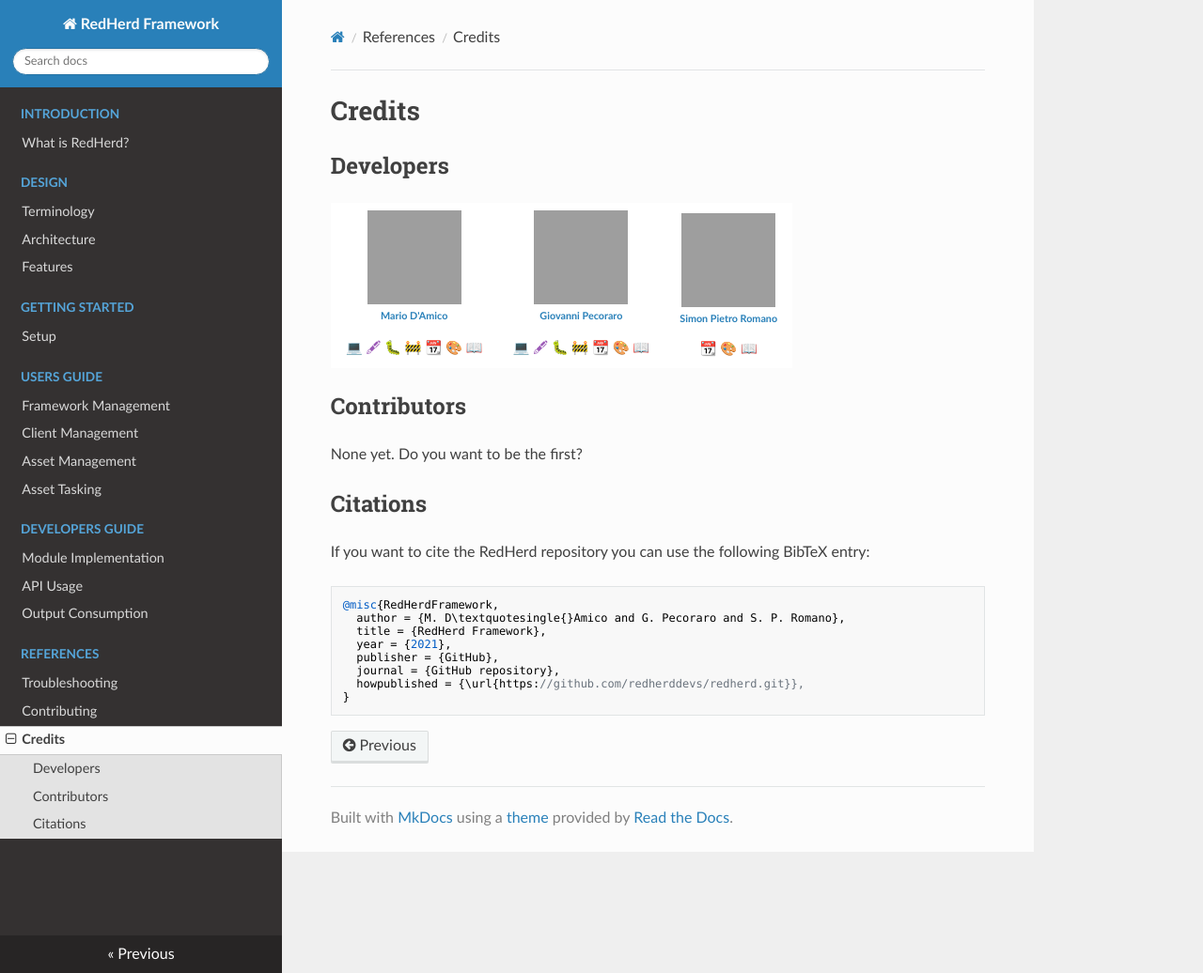
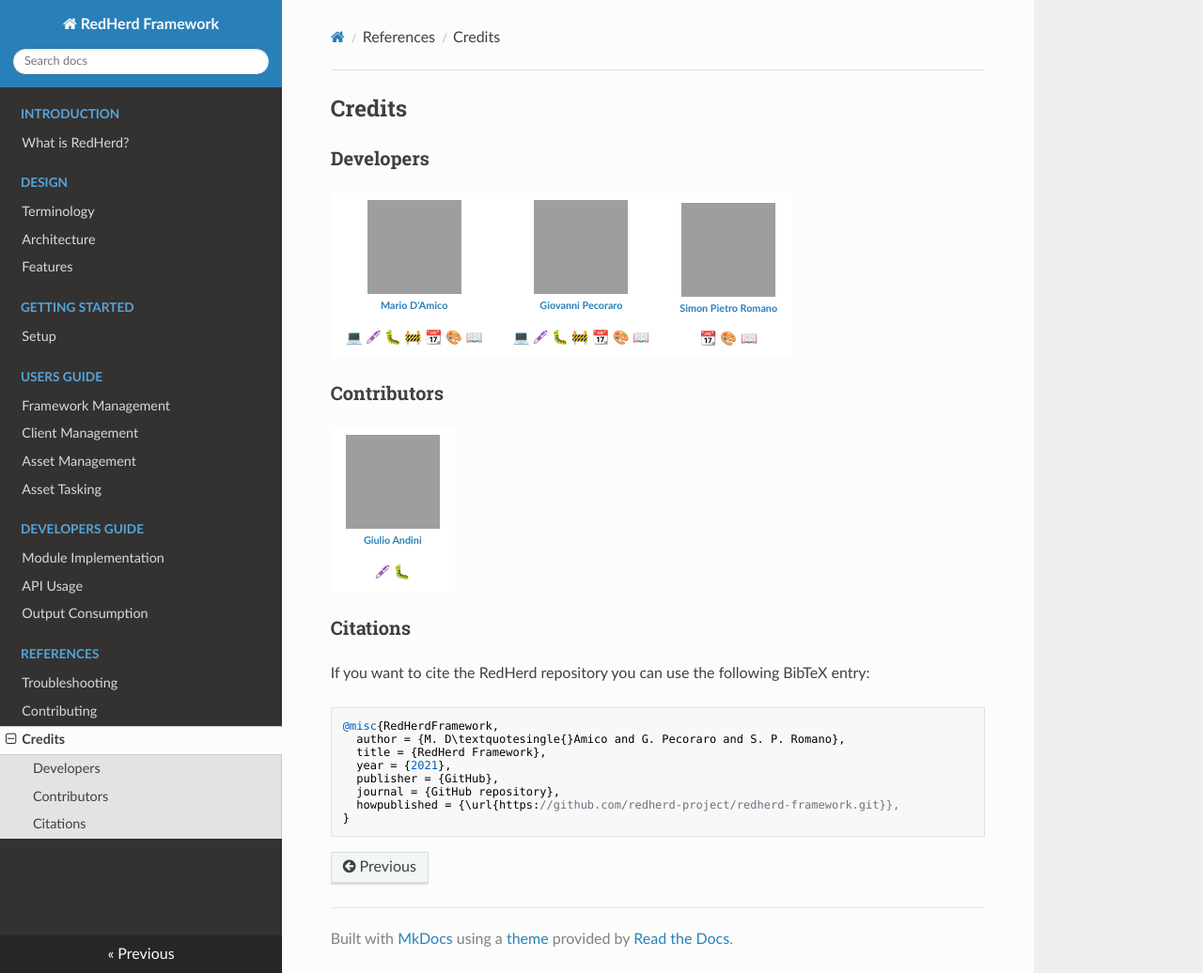
Before and after one commit to redherd-project/redherd-documentation, an MkDocs documentation site: the page built from docs/references/credits.md, in a window 1280 px wide and 1036 px high. Shown: the whole window at 94% size. Built offline with MkDocs 1.6.1, drawn with Linux system fonts in a browser that asks for light colours; nearby versions of some CDN libraries; grey boxes are pictures that could not be loaded.

Commit message:
Added new contributor and fixed baselevel

````diff
--- a/docs/references/credits.md
+++ b/docs/references/credits.md
@@ -48,9 +48,23 @@
 </tr>
 </table>
 
+
 ## Contributors
 
-None yet. Do you want to be the first?
+<table align="center">
+<tr>
+<td align="center" style="border: 0px !important; background-color: white;">
+<a href="https://gitlab.com/TreCani">
+<img src="https://secure.gravatar.com/avatar/745331e611fbda9faa605103b6361431?s=180&d=identicon" width="100px;" alt=""/><br />
+<sub><b>Giulio Andini</b></sub>
+</a>
+<br /><br />
+<a href="" title="Content">🖋</a>
+<a href="" title="Bug reports">🐛</a>
+</td>
+</tr>
+</table>
+
 
 ## Citations
 
@@ -63,6 +77,6 @@ If you want to cite the RedHerd repository you can use the following BibTeX entr
   year = {2021},
   publisher = {GitHub},
   journal = {GitHub repository},
-  howpublished = {\url{https://github.com/redherddevs/redherd.git}},
+  howpublished = {\url{https://github.com/redherd-project/redherd-framework.git}},
 }
 ```
--- a/mkdocs.yml
+++ b/mkdocs.yml
@@ -28,3 +28,5 @@ nav:
 theme: readthedocs
 markdown_extensions:
   - admonition
+  - toc:
+      baselevel: 2
````
